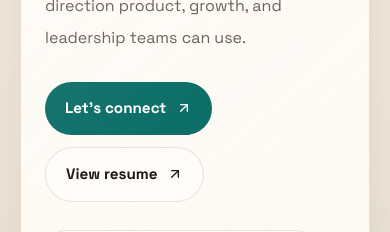
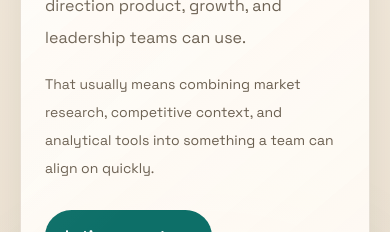
Before and after one commit to SowmyaVunnam/SowmyaVunnam.github.io, a Next.js app: page / in a window 390 px wide. Shown: the part 577-809 px from the top of the page. Built offline with nearby package versions, Linux system fonts and the light colour scheme; no server answers; a web font is replaced by a local one.

Commit message:
Remove repeated skills from about section

```diff
--- a/src/app/globals.css
+++ b/src/app/globals.css
@@ -447,16 +447,6 @@ button:focus-visible {
   background: rgba(255, 255, 255, 0.02);
 }
 
-.skill-tile {
-  background: rgba(255, 255, 255, 0.24);
-  box-shadow: inset 0 1px 0 rgba(255, 255, 255, 0.18);
-}
-
-.dark .skill-tile {
-  background: rgba(255, 255, 255, 0.03);
-  box-shadow: inset 0 1px 0 rgba(255, 255, 255, 0.03);
-}
-
 .education-divider {
   margin: 0 0.25rem;
   color: var(--accent);
--- a/src/app/page.tsx
+++ b/src/app/page.tsx
@@ -7,7 +7,6 @@ import {
   ChartNoAxesCombined,
   CircleDot,
   Database,
-  FileSpreadsheet,
   GraduationCap,
   HeartPulse,
   LibraryBig,
@@ -16,11 +15,9 @@ import {
   MapPin,
   Phone,
   Presentation,
-  Rows3,
   School,
   Sparkles,
   Target,
-  TerminalSquare,
   Workflow,
 } from "lucide-react";
 import { ThemeToggle } from "@/components/ThemeToggle";
@@ -123,33 +120,6 @@ const projects = [
     image: "/project-netflix-analytics.svg",
     contribution:
       "Modeled title performance against metadata and ratings to surface stronger acquisition and ROI signals.",
-  },
-];
-
-const skills = [
-  {
-    label: "SQL",
-    icon: Database,
-  },
-  {
-    label: "Python",
-    icon: TerminalSquare,
-  },
-  {
-    label: "Power BI",
-    icon: BarChart3,
-  },
-  {
-    label: "Stata",
-    icon: Rows3,
-  },
-  {
-    label: "Excel",
-    icon: FileSpreadsheet,
-  },
-  {
-    label: "Google Workspace",
-    icon: Presentation,
   },
 ];
 
@@ -271,6 +241,10 @@ export default function Home() {
               <p className="muted reading-width mt-5 text-base leading-8 md:text-lg">
                 I work across strategy, analytics, and market insight with a current focus on healthcare technology.
                 My strength is turning difficult information into direction product, growth, and leadership teams can use.
+              </p>
+              <p className="muted reading-width mt-4 text-sm leading-7">
+                That usually means combining market research, competitive context, and analytical tools into something
+                a team can align on quickly.
               </p>
 
               <div className="mt-7 flex flex-wrap gap-3">
@@ -459,18 +433,6 @@ export default function Home() {
                 </span>
               ))}
             </div>
-            <div className="mt-8 grid gap-3 sm:grid-cols-2">
-              {skills.map(({ label, icon: Icon }) => (
-                <div key={label} className="skill-tile rounded-[1.2rem] border border-[var(--line)] p-4">
-                  <div className="flex items-center gap-3">
-                    <div className="icon-shell icon-shell-sm">
-                      <Icon className="h-4 w-4 text-[color:var(--accent)]" />
-                    </div>
-                    <p className="text-sm font-semibold">{label}</p>
-                  </div>
-                </div>
-              ))}
-            </div>
           </article>
 
           <article className="section-card rounded-[1.9rem] p-7 md:p-9">
```
